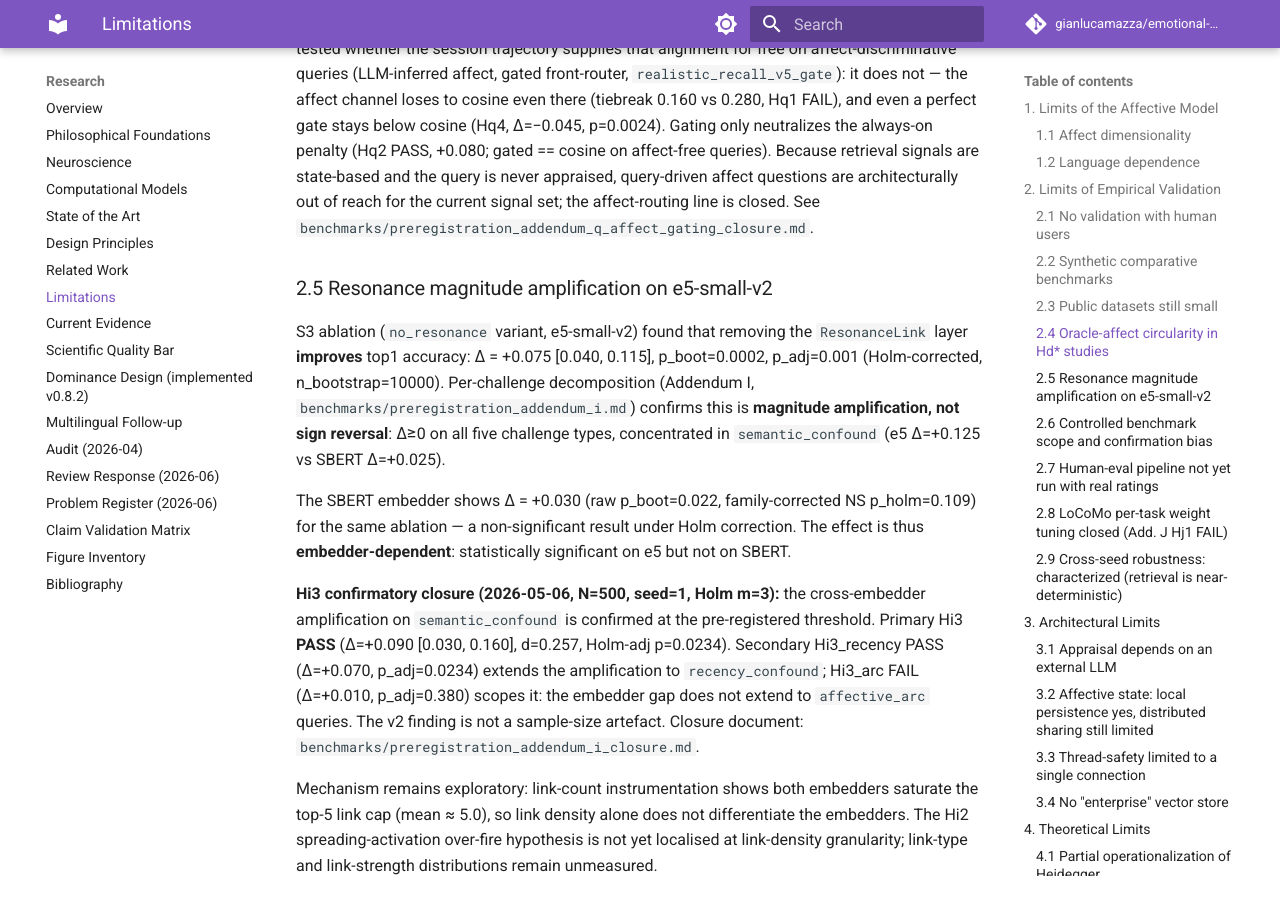
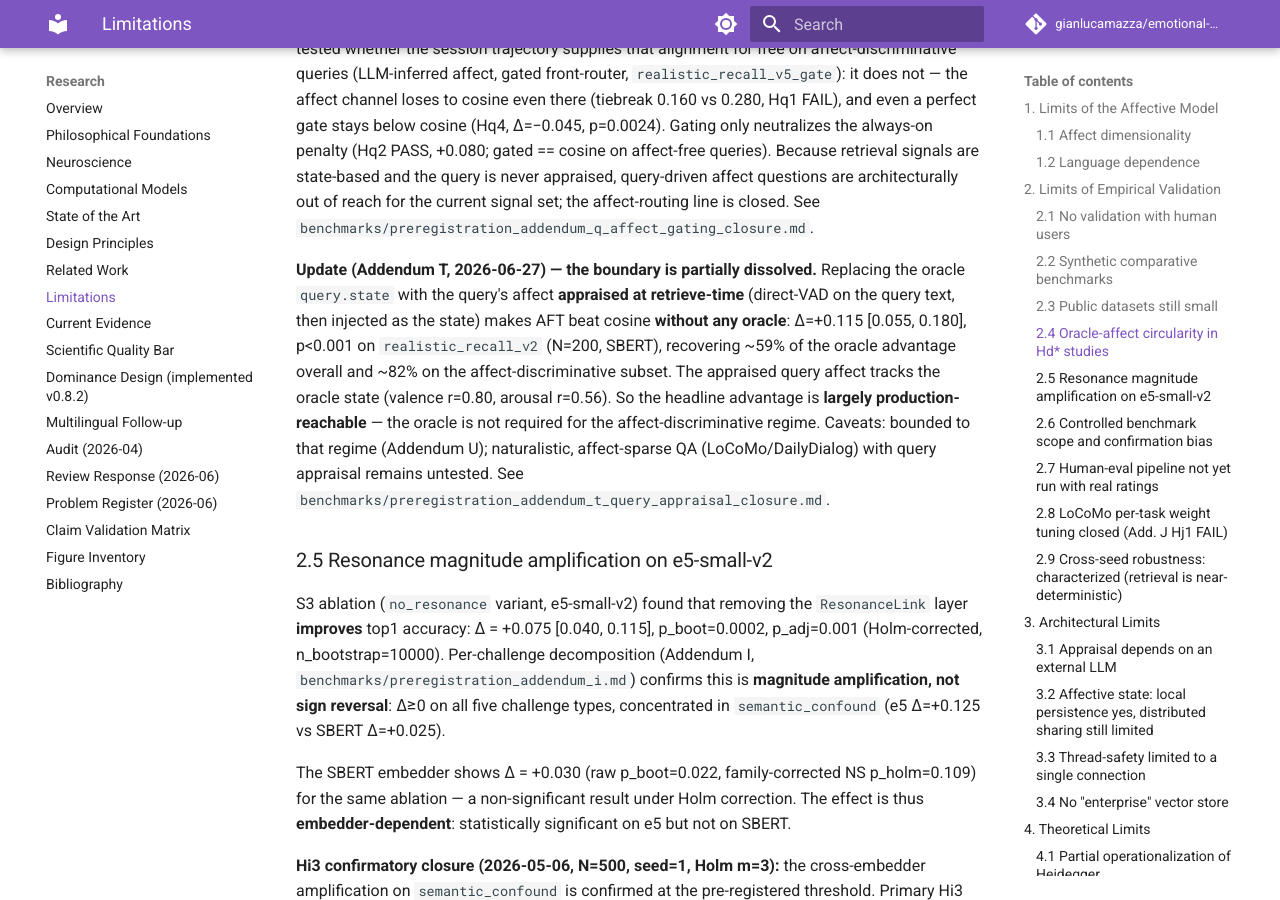
Before and after one commit to gianlucamazza/emotional-memory, an MkDocs documentation site: the page built from docs/research/08_limitations.md, in a window 1280 px wide and 900 px high, scrolled down 4341 px. Built offline with MkDocs 1.6.1 and Material for MkDocs 9.7.7, drawn with Linux system fonts in a browser that asks for light colours; comment, search, counter and statistics services are not loaded.

Commit message:
feat(bench): Addendum T — retrieve-time query appraisal is production-reachable (Ht1 PASS)
Confirmatory run (realistic_recall_v2 N=200, SBERT, paired bootstrap seed=42). Replacing the
oracle query.state with the query's affect appraised at retrieve-time (direct-VAD on the query
text) makes AFT beat cosine WITHOUT any oracle:

- aft_query_appraised vs cosine: Δ+0.115 [0.055, 0.180], p<0.001 — Ht1 PASS
- aft_oracle vs cosine (upper bound): Δ+0.195
- recovery fraction 0.59 overall; ~0.82 on the affect-discriminative subset (oracle Δ+0.304 →
  appraised Δ+0.248)
- diagnostic: appraised query affect tracks oracle state (valence r=0.80, arousal r=0.56)

First mechanism to MOVE the state-injection boundary (A2) rather than only characterize it —
tuning (Hj1), routing (Hl), gating (Hq), recalibration (Hp) all failed. The headline advantage
is largely production-reachable (the oracle is not required for the affect-discriminative regime).

Caveats: bounded to that regime (Addendum U); naturalistic QA (LoCoMo/DailyDialog) with query
appraisal untested (next study). 08_limitations §2.4 updated; bounds downstream_value.

Refs #62

Co-Authored-By: Claude Opus 4.8 (1M context) <noreply@anthropic.com>

```diff
--- a/docs/research/08_limitations.md
+++ b/docs/research/08_limitations.md
@@ -192,6 +192,17 @@ below cosine (Hq4, Δ=−0.045, p=0.0024). Gating only neutralizes the always-on
 are state-based and the query is never appraised, query-driven affect questions are
 architecturally out of reach for the current signal set; the affect-routing line is
 closed. See `benchmarks/preregistration_addendum_q_affect_gating_closure.md`.
+
+**Update (Addendum T, 2026-06-27) — the boundary is partially dissolved.** Replacing the
+oracle `query.state` with the query's affect **appraised at retrieve-time** (direct-VAD on
+the query text, then injected as the state) makes AFT beat cosine **without any oracle**:
+Δ=+0.115 [0.055, 0.180], p<0.001 on `realistic_recall_v2` (N=200, SBERT), recovering ~59%
+of the oracle advantage overall and ~82% on the affect-discriminative subset. The appraised
+query affect tracks the oracle state (valence r=0.80, arousal r=0.56). So the headline
+advantage is **largely production-reachable** — the oracle is not required for the
+affect-discriminative regime. Caveats: bounded to that regime (Addendum U); naturalistic,
+affect-sparse QA (LoCoMo/DailyDialog) with query appraisal remains untested.
+See `benchmarks/preregistration_addendum_t_query_appraisal_closure.md`.
 
 ### 2.5 Resonance magnitude amplification on e5-small-v2
 
--- a/docs/research/claim_validation_matrix.json
+++ b/docs/research/claim_validation_matrix.json
@@ -267,7 +267,7 @@
       "requires_oracle_affect": true,
       "allowed_public_wording": "In the affect-discriminative regime (oracle affect + query-time state injection), AFT's retrieval-ranking advantage converts to higher LLM-judged answer quality: on realistic_recall_v2 (N=200, sbert-bge, gpt-5-mini judge) AFT judge-accuracy 0.595 vs cosine 0.440 (\u0394=+0.155 [0.095, 0.220], p<0.001), token-F1 \u0394=+0.152. No downstream benefit is shown in the naturalistic, automatic-appraisal regime (see locomo_external_qa_negative).",
       "current_evidence": "Pre-registered Addendum R (Hr1/Hr2) executed 2026-06-26. encode\u2192retrieve\u2192generate\u2192judge on realistic_recall_v2 (200 queries), identical generator + LLM judge (gpt-5-mini) for both systems; only retrieval differs (full 6-signal AFT vs embedding cosine). Hr1 judge_correct: AFT 0.595 vs cosine 0.440, \u0394=+0.155 [+0.095, +0.220], paired bootstrap n=2000 seed=42 p<0.001, Holm<0.001, McNemar<0.001 \u2014 PASS. Hr2 token-F1: \u0394=+0.152 [+0.100, +0.205], p<0.001 \u2014 PASS. Retrieval-ranking reference top1 \u0394=+0.205 [0.150,0.265] matches Hd2. Positive across all 5 challenge types (weakest recency_confound +0.075, strongest same_topic_distractor / momentum_alignment +0.200). The +0.205 ranking edge converts ~1:1 to a +0.155 answer-quality edge.",
-      "not_yet_shown": "Downstream value in the oracle-free / automatic-appraisal regime: LoCoMo (oracle-free) shows AFT loses downstream (judge 0.279 vs 0.441). The Addendum R PASS is bounded by the A2 oracle-affect + state-injection boundary; production appraisal is not tested here.",
+      "not_yet_shown": "Downstream value in the oracle-free / automatic-appraisal regime: LoCoMo (oracle-free) shows AFT loses downstream (judge 0.279 vs 0.441). The Addendum R PASS is bounded by the A2 oracle-affect + state-injection boundary; production appraisal is not tested here. Addendum T (2026-06-27, retrieve-time query appraisal): the advantage is largely PRODUCTION-REACHABLE without oracle affect \u2014 appraising the query text (direct-VAD) and injecting it as the state beats cosine (\u0394+0.115 [0.055,0.180], p<0.001) and recovers ~59% of the oracle advantage (~82% on the affect-discriminative subset). The state-injection boundary is partially dissolved, not closed; naturalistic QA (LoCoMo/DailyDialog) with query appraisal remains untested.",
       "next_study": "A downstream task that is both affect-discriminative AND oracle-free (automatic appraisal supplying the affect), to test whether the conversion survives without preset affect.",
       "evidence_refs": [],
       "benchmark_refs": [
```
Also changed, not shown: CHANGELOG.md (+13 -0 lines), benchmarks/preregistration_addendum_t_query_appraisal.md (+3 -1 lines), benchmarks/preregistration_addendum_t_query_appraisal_closure.md (added, +53 -0 lines), benchmarks/query_appraisal/results.md (added, +25 -0 lines), 1 other file.
